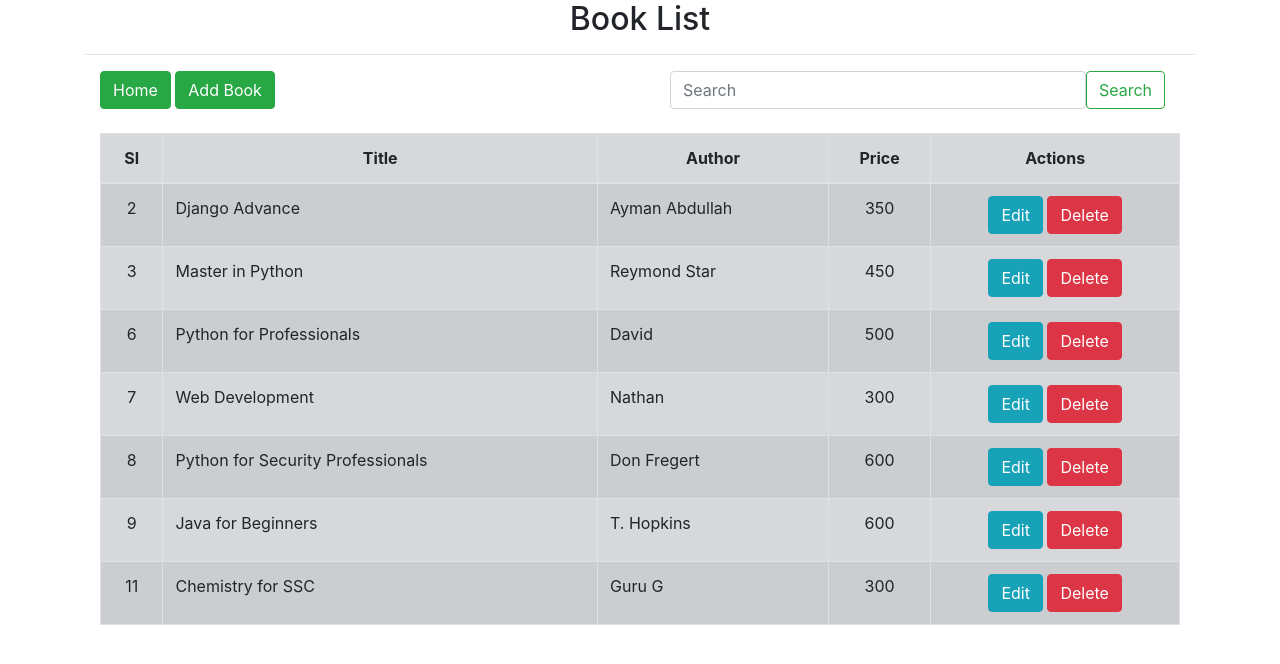
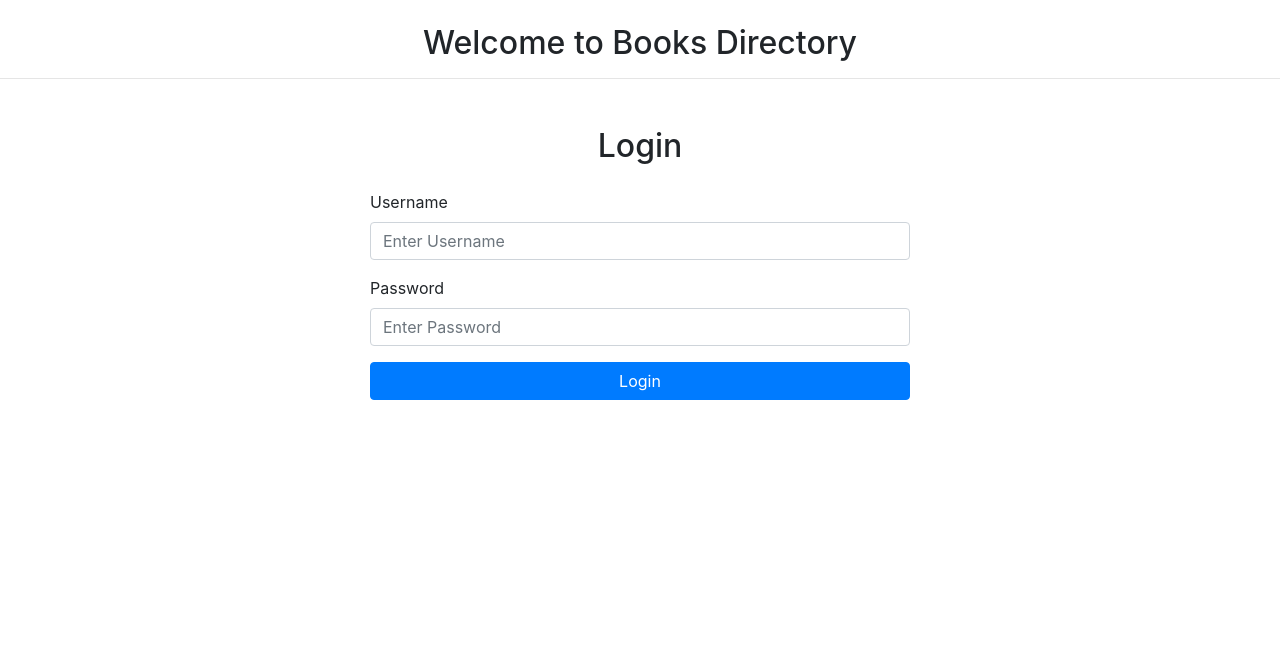
Before and after one commit to engr-nasir-uddin/bookDirectory, a Django app: page / in a window 1280 px wide. Shown: the top 664 px of the page. Run offline with Django 5.2, Linux system fonts and the light colour scheme; data comes from the database, SQL or seed files in the repository; both versions use the stored data as it was after the commit; some libraries are stand-ins or nearby versions.

Commit message:
login system added

```diff
--- a/bookDirectory/home/urls.py
+++ b/bookDirectory/home/urls.py
@@ -19,7 +19,9 @@ from django.urls import path
 from . import views
 
 urlpatterns = [
-    path('',views.index, name='index'),
+    path('',views.user_login, name='user_login'),
+    # path('user_login',views.user_login, name='user_login'),
+    path('index/',views.index, name='index'),
     path('add/',views.add, name='add'),
     path('insert',views.insert, name='insert'),
     path('edit/<id>/',views.edit, name='edit'),
--- a/bookDirectory/home/views.py
+++ b/bookDirectory/home/views.py
@@ -2,8 +2,26 @@ from django.shortcuts import redirect, render
 from django.http import HttpResponse
 from .models import Booklist
 from django.db.models import Q
+from django.contrib.auth import authenticate, login
 
 # Create your views here.
+
+# def login(request):
+#     return render(request, 'login.html')
+
+def user_login(request):
+    if request.method=='POST':
+        username=request.POST.get('username')
+        password=request.POST.get('password')
+
+        user= authenticate(request, username=username, password=password)
+
+        if user is not None:
+            login(request, user)
+            return redirect('index')
+        else:
+            return render(request, 'login.html', {'error_message': 'Invalid Credentials'})
+    return render(request, 'login.html')
 
 def index(request):
     if 'query' in request.GET:
--- a/bookDirectory/templates/index.html
+++ b/bookDirectory/templates/index.html
@@ -12,9 +12,7 @@
 <div class="container">
     <div class="row">
         <div class="col-md-6">
-                <a class="btn btn-success" href="/" role="button">Home</a>
-
-
+                <a class="btn btn-success" href="index/" role="button">Home</a>
                 <a class="btn btn-success" href="add/" role="button">Add Book</a>
         </div>
         <div class="col-md-6">
--- /dev/null
+++ b/bookDirectory/templates/login.html
@@ -0,0 +1,33 @@
+{% extends 'master.html' %}
+
+{% block title %}
+<title>login</title>
+{% endblock %}
+
+{% block content %}
+<div class="container">
+    <br>
+        <h2 class="text-center">Welcome to Books Directory</h2>
+</div>
+    <hr>
+    <div class="container mt-5">
+        <div class="row">
+          <div class="col-md-6 offset-md-3">
+            <form class="login-form" action="" method="POST">
+                {% csrf_token %}
+              <h2 class="text-center mb-4">Login</h2>
+              <div class="form-group">
+                <label for="username">Username</label>
+                <input type="text" id="username" name="username" class="form-control" placeholder="Enter Username" required>
+              </div>
+              <div class="form-group">
+                <label for="password">Password</label>
+                <input type="password" id="password" name="password" placeholder="Enter Password" class="form-control" required>
+              </div>
+              <button type="submit" class="btn btn-primary btn-block">Login</button>
+            </form>
+          </div>
+        </div>
+      </div>
+
+{% endblock %}
```
Also changed, not shown: bookDirectory/db.sqlite3.
